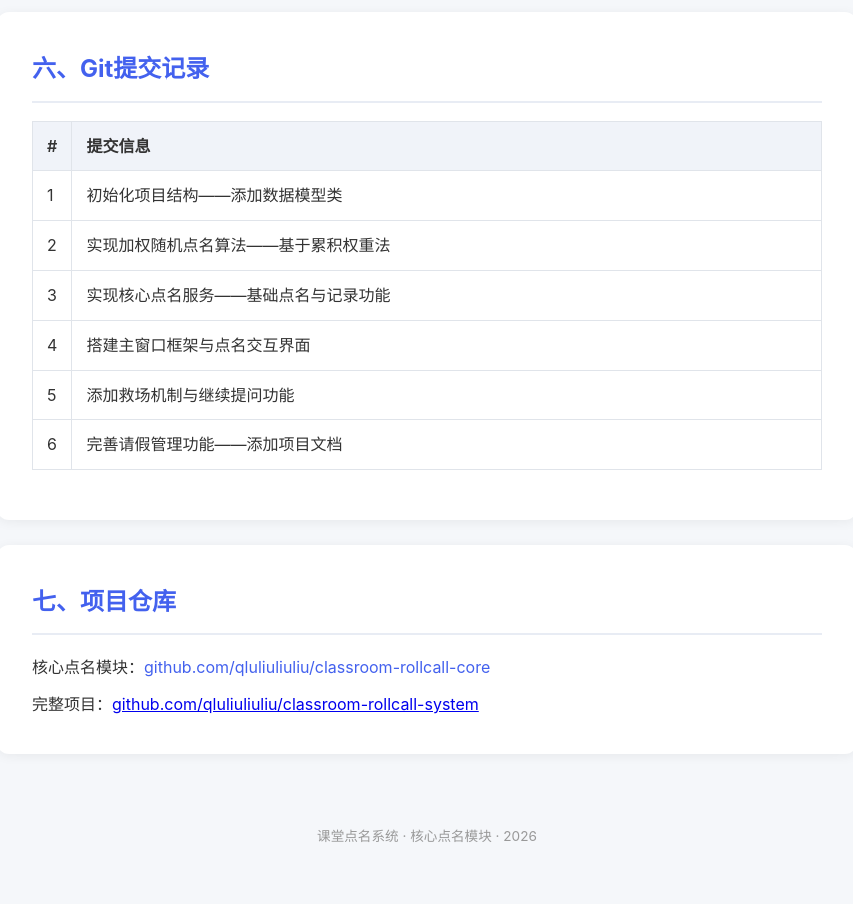
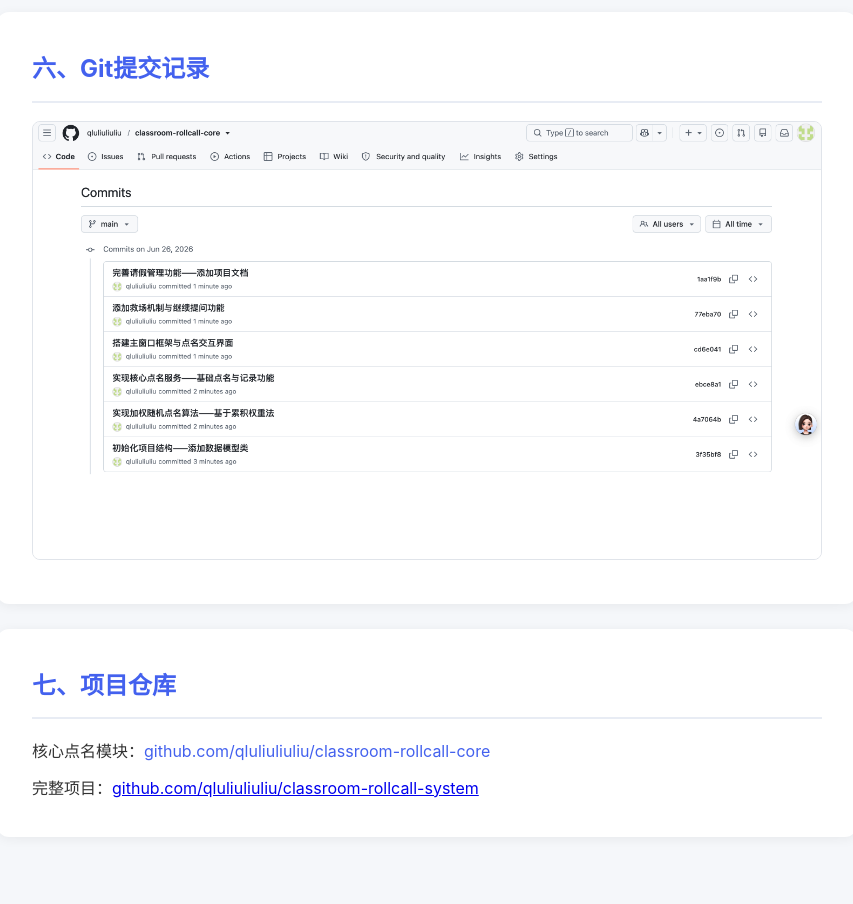
Before and after one commit to qluliuliuliu/classroom-rollcall-core, a plain HTML site: page docs/index.html in a window 1280 px wide. Shown: the part 3200-4104 px from the top of the page, without its empty margins (213-1066 px from the left). Before the commit the page ends 4073 px from the top, so only its background shows below. Drawn offline with Linux system fonts and the light colour scheme.

Commit message:
替换Git提交记录为截图

```diff
--- a/docs/index.html
+++ b/docs/index.html
@@ -153,15 +153,7 @@
   <!-- Git提交记录 -->
   <div class="card">
     <h2>六、Git提交记录</h2>
-    <table>
-      <tr><th style="width:5%">#</th><th>提交信息</th></tr>
-      <tr><td>1</td><td>初始化项目结构——添加数据模型类</td></tr>
-      <tr><td>2</td><td>实现加权随机点名算法——基于累积权重法</td></tr>
-      <tr><td>3</td><td>实现核心点名服务——基础点名与记录功能</td></tr>
-      <tr><td>4</td><td>搭建主窗口框架与点名交互界面</td></tr>
-      <tr><td>5</td><td>添加救场机制与继续提问功能</td></tr>
-      <tr><td>6</td><td>完善请假管理功能——添加项目文档</td></tr>
-    </table>
+    <img src="git-commits.png" alt="Git提交记录" style="width:100%;max-width:800px;border:1px solid #e0e4ea;border-radius:8px;">
   </div>
 
   <!-- 仓库地址 -->
```
Also changed, not shown: docs/git-commits.png (added).
